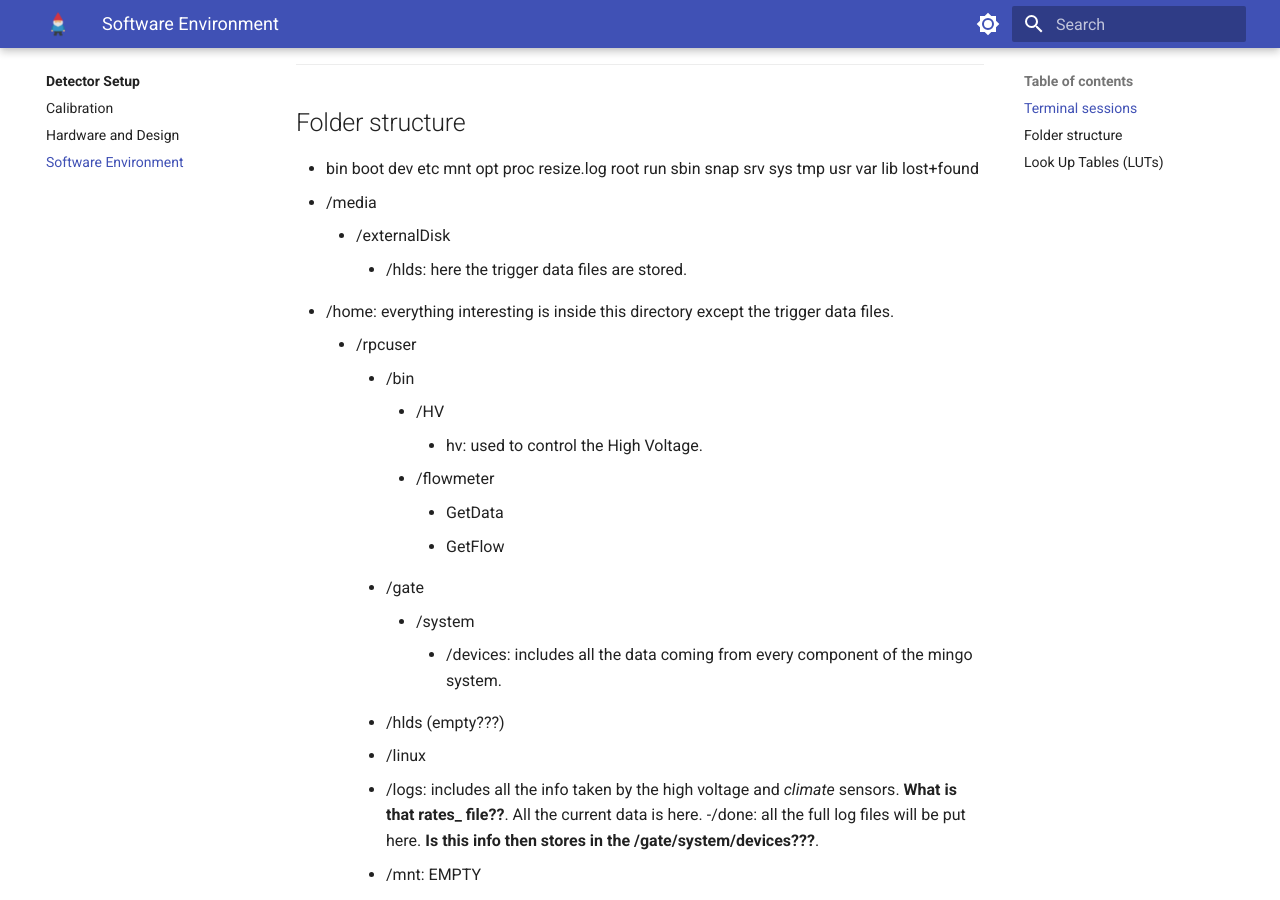
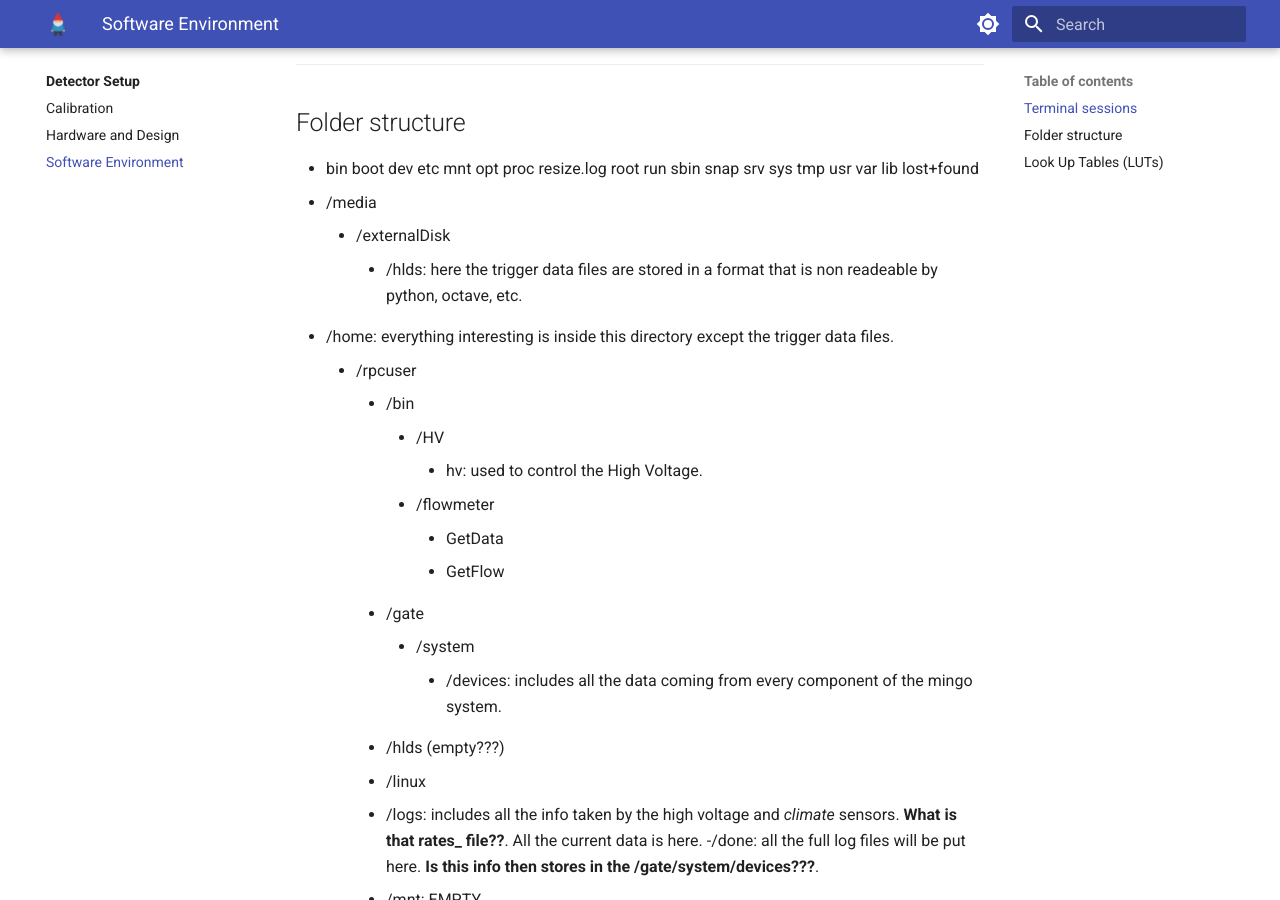
Before and after one commit to cayesoneira/miniTRASGO-documentation, an MkDocs documentation site: the page built from docs/setup/environment.md, in a window 1280 px wide and 900 px high, scrolled down 1461 px. Built offline with MkDocs 1.6.1 and Material for MkDocs 9.7.7, drawn with Linux system fonts in a browser that asks for light colours.

Commit message:
Update environment.md

```diff
--- a/docs/setup/environment.md
+++ b/docs/setup/environment.md
@@ -39,7 +39,7 @@
 - bin  boot  dev  etc  mnt  opt  proc  resize.log  root  run  sbin  snap  srv  sys  tmp  usr  var lib  lost+found
 - /media
     - /externalDisk
-        - /hlds: here the trigger data files are stored.
+        - /hlds: here the trigger data files are stored in a format that is non readeable by python, octave, etc.
 - /home: everything interesting is inside this directory except the trigger data files.
     - /rpcuser
         - /bin
```
